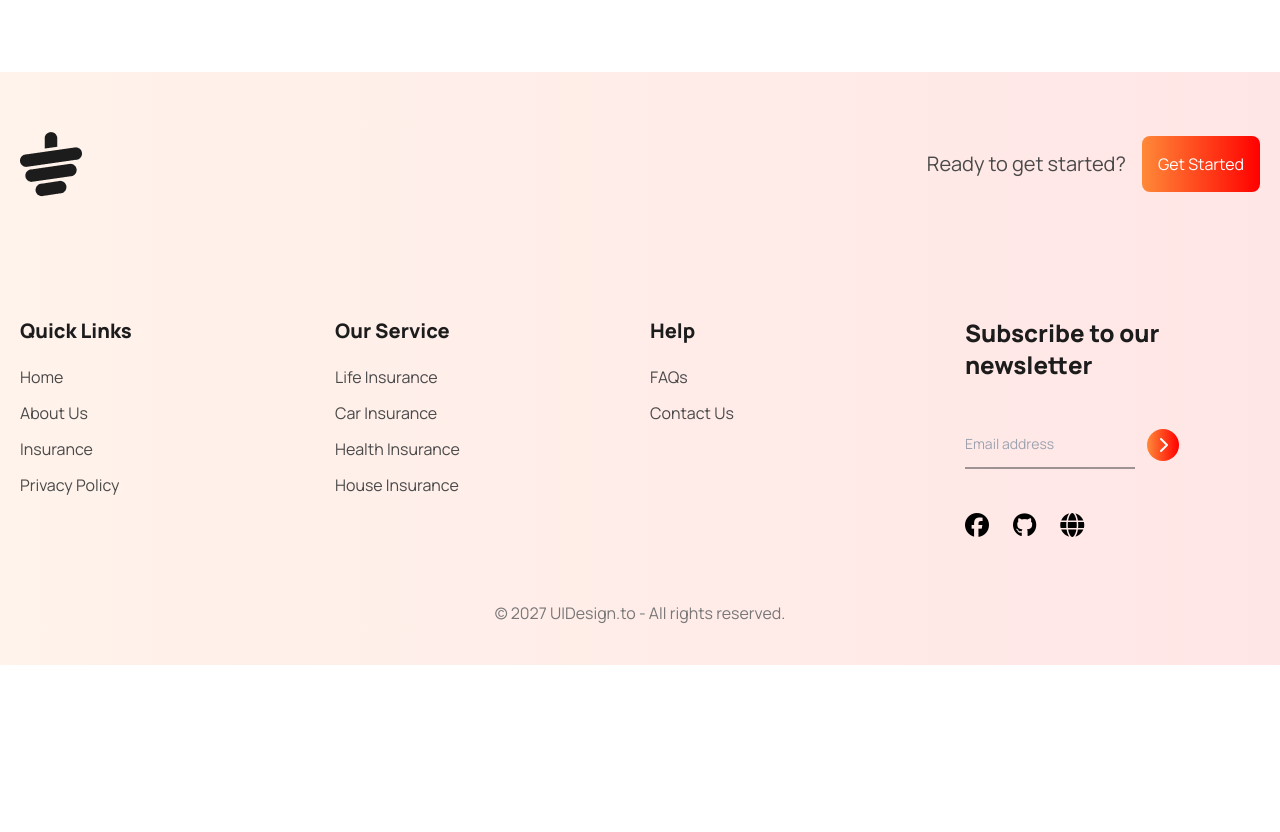
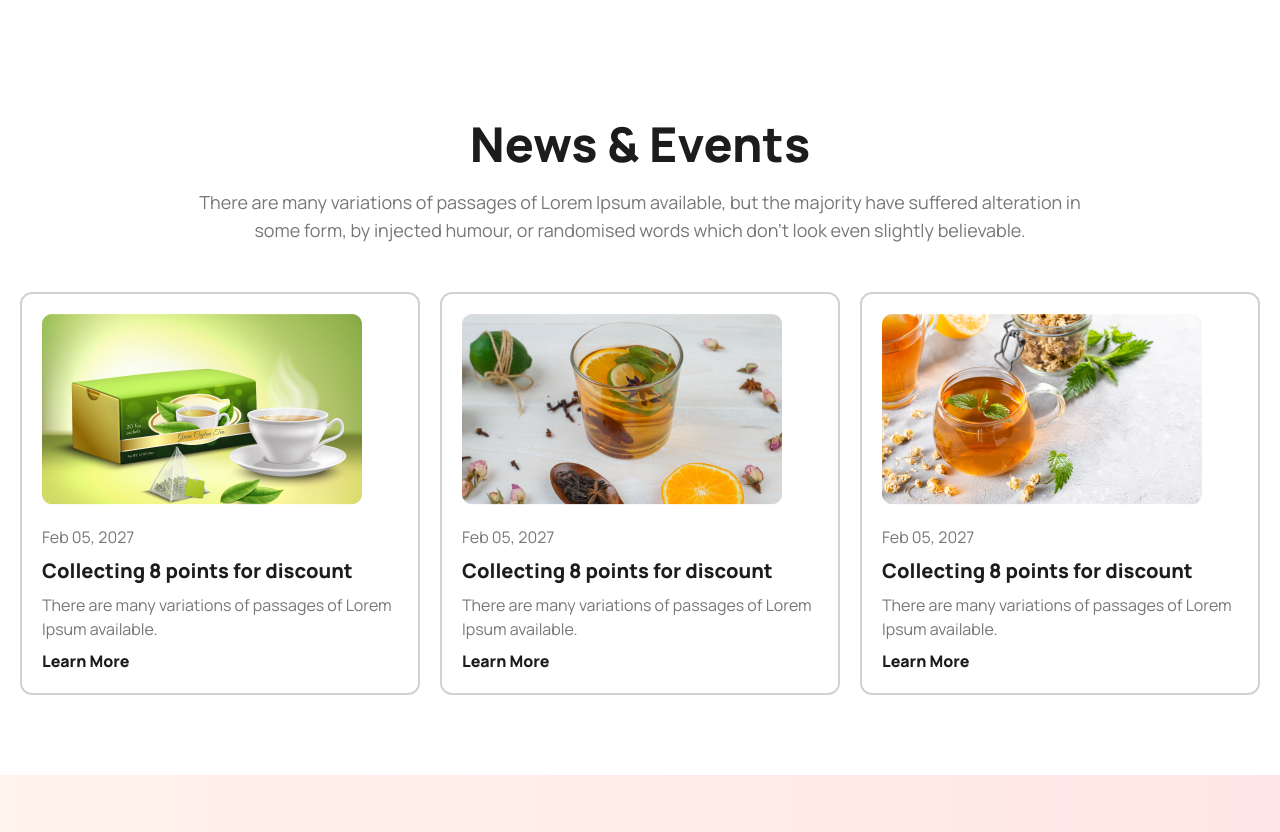
Before and after one commit to mfarhadattari/tea-house, a plain HTML site: page index.html in a window 1280 px wide. Shown: the part 640-1472 px from the top of the page. Before the commit the page ends 1305 px from the top, so only its background shows below. Drawn offline with nearby package versions, Linux system fonts and the light colour scheme.

Commit message:
news section

```diff
--- a/index.html
+++ b/index.html
@@ -74,7 +74,7 @@
     </header>
 
     <!-- Main Section -->
-    <main class="container">
+    <main class="container mx-auto">
         <!-- Featured Section -->
         <section>
 
@@ -93,8 +93,54 @@
 
 
         <!-- News and Event Section -->
-        <section>
-
+        <section class="mt-32 px-5">
+            <div>
+                <div class="text-center max-w-4xl mx-auto space-y-5">
+                    <h1 class="text-dark1 text-5xl font-bold">News & Events</h1>
+                    <p class="text-dark3 text-lg">There are many variations of passages of Lorem Ipsum available, but the majority have suffered alteration in some form, by injected humour, or randomised words which don't look even slightly believable. </p>
+                </div>
+                <div class="grid grid-cols-1 md:grid-cols-3 mt-12 gap-5">
+                    <div class="border-2 border-[#D2D2D2] rounded-xl p-5">
+                        <div class="mx-auto">
+                            <div>
+                                <img src="./images/news-1.png" alt="">
+                            </div>
+                            <div class="space-y-2 mt-5">
+                                <p class="text-dark3 ">Feb 05, 2027</p>
+                                <h3 class="text-dark1 font-bold text-xl">Collecting 8 points for discount</h3>
+                                <p class="text-dark3 ">There are many variations of passages of Lorem Ipsum available.</p>
+                                <button class="text-dark1 font-bold"><a href="">Learn More</a></button>
+                            </div>
+                        </div>
+                    </div>
+                    <div class="border-2 border-[#D2D2D2] rounded-xl p-5">
+                        <div class="mx-auto">
+                            <div>
+                                <img src="./images/news-2.png" alt="">
+                            </div>
+                            <div class="space-y-2 mt-5">
+                                <p class="text-dark3 ">Feb 05, 2027</p>
+                                <h3 class="text-dark1 font-bold text-xl">Collecting 8 points for discount</h3>
+                                <p class="text-dark3 ">There are many variations of passages of Lorem Ipsum available.</p>
+                                <button class="text-dark1 font-bold"><a href="">Learn More</a></button>
+                            </div>
+                        </div>
+                    </div>
+                    <div class="border-2 border-[#D2D2D2] rounded-xl p-5">
+                        <div class="mx-auto">
+                            <div>
+                                <img src="./images/news-3.png" alt="">
+                            </div>
+                            <div class="space-y-2 mt-5">
+                                <p class="text-dark3 ">Feb 05, 2027</p>
+                                <h3 class="text-dark1 font-bold text-xl">Collecting 8 points for discount</h3>
+                                <p class="text-dark3 ">There are many variations of passages of Lorem Ipsum available.</p>
+                                <button class="text-dark1 font-bold"><a href="">Learn More</a></button>
+                            </div>
+                        </div>
+                    </div>
+                </div>
+            </div>
         </section>
 
     </main>
@@ -110,7 +156,8 @@
                 <div class="flex items-center gap-4">
                     <p class="text-dark2 text-xl">Ready to get started?</p>
                     <button
-                        class="bg-gradient-to-r from-[#FF8938] to-[#FF0000] text-white font-lg text-center p-4 rounded-lg flex items-center gap-2">Get Started</button>
+                        class="bg-gradient-to-r from-[#FF8938] to-[#FF0000] text-white font-lg text-center p-4 rounded-lg flex items-center gap-2">Get
+                        Started</button>
                 </div>
             </div>
 
@@ -144,14 +191,16 @@
                     <h2 class="text-dark1 text-2xl font-semibold">
                         Subscribe to our newsletter</h2>
                     <form action="" class="flex gap-3 items-center mt-10 h-12">
-                        <input type="email" name="" id="" placeholder="Email address" class="border-b-2 border-solid border-[#49494988] bg-transparent h-full text-sm">
+                        <input type="email" name="" id="" placeholder="Email address"
+                            class="border-b-2 border-solid border-[#49494988] bg-transparent h-full text-sm">
                         <button
                             class="bg-gradient-to-r from-[#FF8938] to-[#FF0000] text-white font-lg h-8 w-8 rounded-full">
                             <i class="fa-solid fa-chevron-right"></i></button>
                     </form>
                     <div>
                         <ul class="flex gap-6 text-2xl mt-10">
-                            <li><a href="https://www.facebook.com/mfarhad.attari.qadari/"><i class="fa-brands fa-facebook"></i></a></li>
+                            <li><a href="https://www.facebook.com/mfarhad.attari.qadari/"><i
+                                        class="fa-brands fa-facebook"></i></a></li>
                             <li><a href="https://github.com/mfarhadattari"><i class="fa-brands fa-github"></i></a></li>
                             <li><a href=""><i class="fa-solid fa-globe"></i></a></li>
                         </ul>
```
Lines whose indentation alone changed are shown as unchanged.
